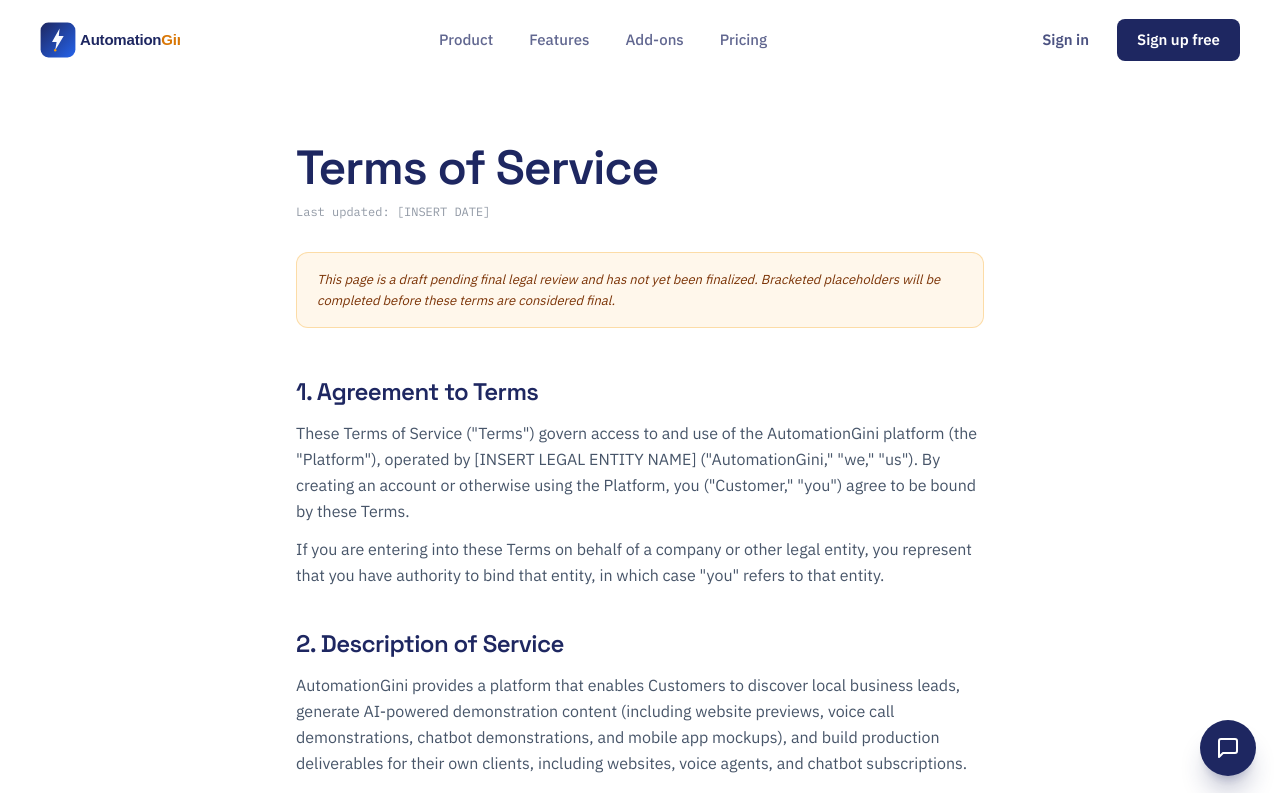
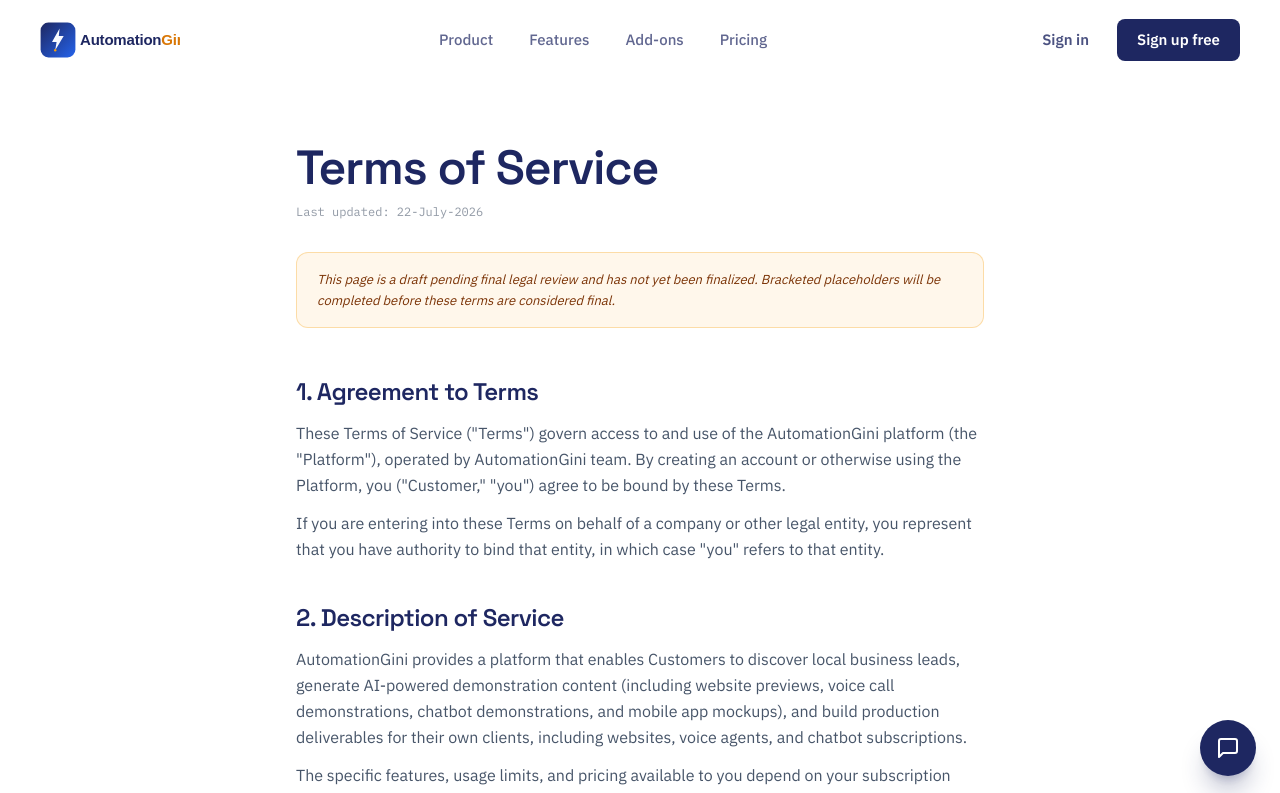
Before and after one commit to Nabeel-Usmani/automationgini-website, a React (Vite) app: page /terms in a window 1280 px wide. Shown: the top 793 px of the page. Built offline with nearby package versions, Linux system fonts and the light colour scheme.

Commit message:
Update Terms.jsx

```diff
--- a/src/pages/Terms.jsx
+++ b/src/pages/Terms.jsx
@@ -4,7 +4,7 @@
   {
     heading: '1. Agreement to Terms',
     paragraphs: [
-      'These Terms of Service ("Terms") govern access to and use of the AutomationGini platform (the "Platform"), operated by [INSERT LEGAL ENTITY NAME] ("AutomationGini," "we," "us"). By creating an account or otherwise using the Platform, you ("Customer," "you") agree to be bound by these Terms.',
+      'These Terms of Service ("Terms") govern access to and use of the AutomationGini platform (the "Platform"), operated by AutomationGini team. By creating an account or otherwise using the Platform, you ("Customer," "you") agree to be bound by these Terms.',
       'If you are entering into these Terms on behalf of a company or other legal entity, you represent that you have authority to bind that entity, in which case "you" refers to that entity.',
     ],
   },
@@ -90,7 +90,7 @@
   {
     heading: '12. Governing Law and Disputes',
     paragraphs: [
-      'These Terms are governed by the laws of [INSERT JURISDICTION], without regard to conflict-of-law principles.',
+      'These Terms are governed by the laws of EU/US, without regard to conflict-of-law principles.',
     ],
   },
   {
@@ -102,7 +102,7 @@
   {
     heading: '14. Contact',
     paragraphs: [
-      'Questions about these Terms can be directed to [INSERT CONTACT EMAIL].',
+      'Questions about these Terms can be directed to support@automationgini.com',
     ],
   },
 ]
@@ -111,7 +111,7 @@
   return (
     <LegalPageLayout
       title="Terms of Service"
-      lastUpdated="[INSERT DATE]"
+      lastUpdated="22-July-2026"
       notice="This page is a draft pending final legal review and has not yet been finalized. Bracketed placeholders will be completed before these terms are considered final."
       sections={sections}
     />
```
